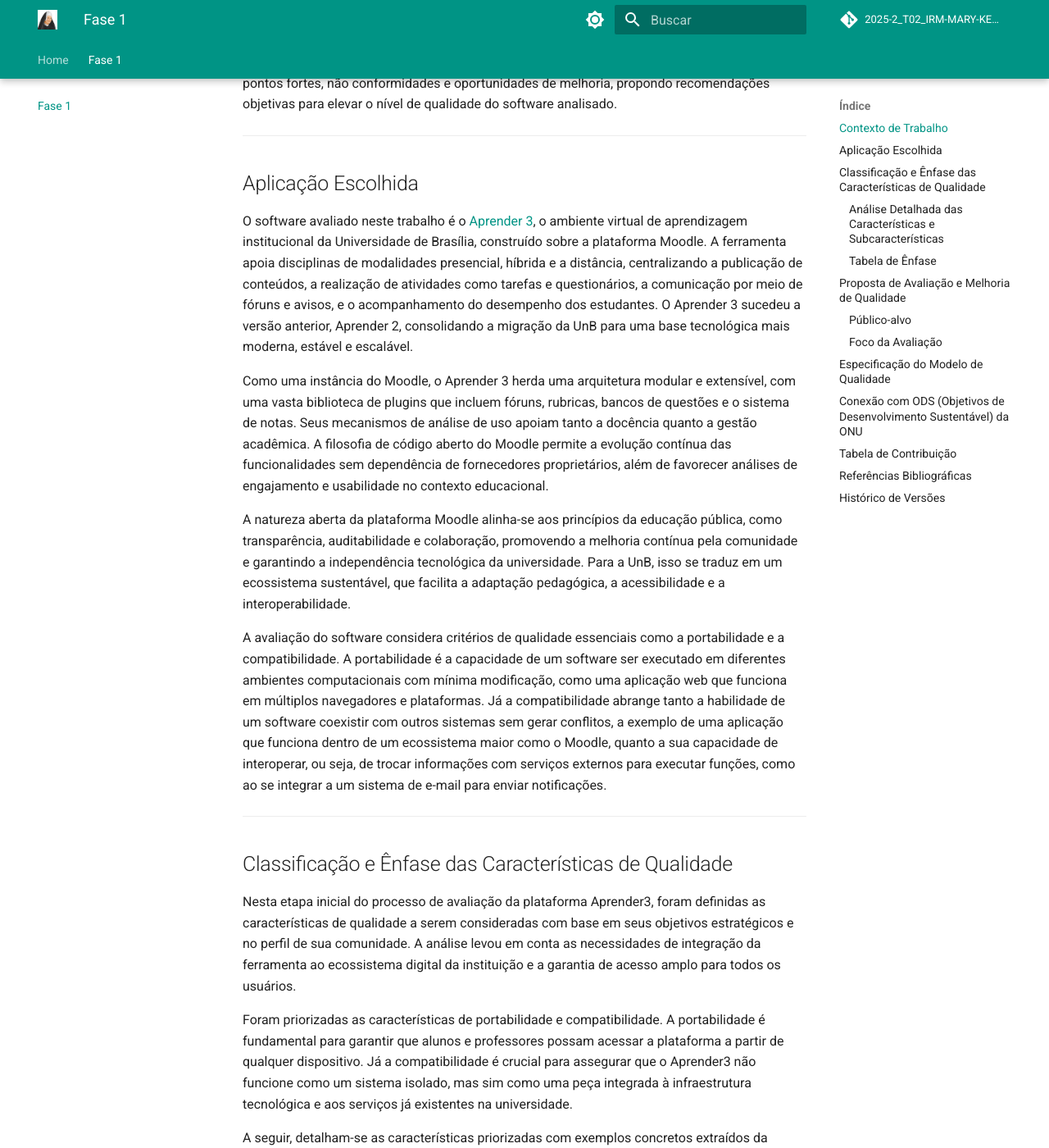
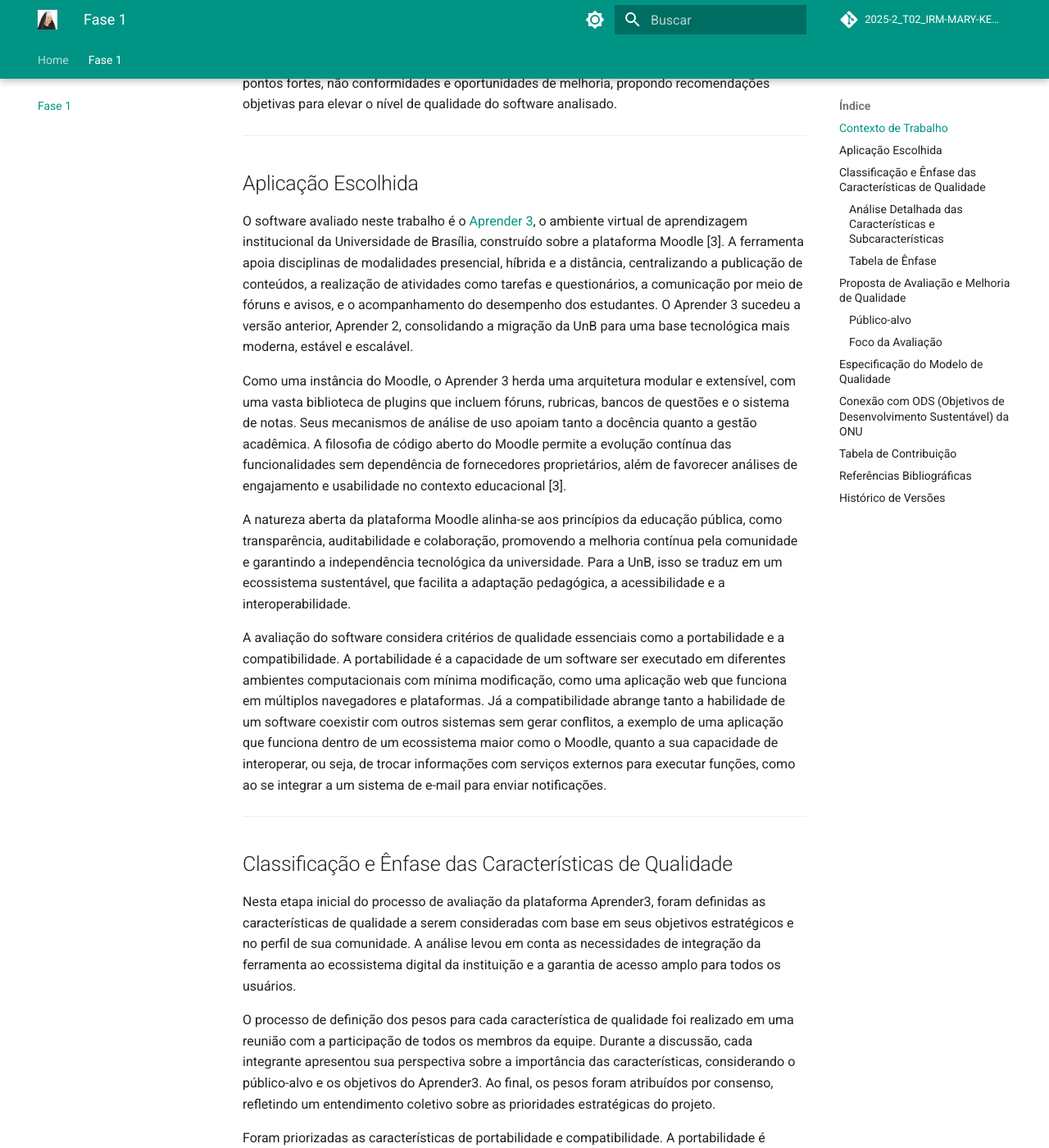
Before and after one commit to FCTE-Qualidade-de-Software-1/2025-2_T02_IRM-MARY-KELLER, an MkDocs documentation site: the page built from docs/fase_1/fase_1.md, in a window 1280 px wide and 1400 px high, scrolled down 360 px. Shown: the whole window at 82% size. Built offline with MkDocs 1.6.1 and Material for MkDocs 9.7.7, drawn with Linux system fonts in a browser that asks for light colours; comment, search, counter and statistics services are not loaded; some of the changed text lies outside the part shown.

Commit message:
Adicionando correçoes apos feedback

```diff
--- a/docs/fase_1/fase_1.md
+++ b/docs/fase_1/fase_1.md
@@ -10,9 +10,9 @@
 
 ## Aplicação Escolhida
 
-O software avaliado neste trabalho é o [Aprender 3](https://aprender3.unb.br/), o ambiente virtual de aprendizagem institucional da Universidade de Brasília, construído sobre a plataforma Moodle. A ferramenta apoia disciplinas de modalidades presencial, híbrida e a distância, centralizando a publicação de conteúdos, a realização de atividades como tarefas e questionários, a comunicação por meio de fóruns e avisos, e o acompanhamento do desempenho dos estudantes. O Aprender 3 sucedeu a versão anterior, Aprender 2, consolidando a migração da UnB para uma base tecnológica mais moderna, estável e escalável.
+O software avaliado neste trabalho é o [Aprender 3](https://aprender3.unb.br/), o ambiente virtual de aprendizagem institucional da Universidade de Brasília, construído sobre a plataforma Moodle [3]. A ferramenta apoia disciplinas de modalidades presencial, híbrida e a distância, centralizando a publicação de conteúdos, a realização de atividades como tarefas e questionários, a comunicação por meio de fóruns e avisos, e o acompanhamento do desempenho dos estudantes. O Aprender 3 sucedeu a versão anterior, Aprender 2, consolidando a migração da UnB para uma base tecnológica mais moderna, estável e escalável.
 
-Como uma instância do Moodle, o Aprender 3 herda uma arquitetura modular e extensível, com uma vasta biblioteca de plugins que incluem fóruns, rubricas, bancos de questões e o sistema de notas. Seus mecanismos de análise de uso apoiam tanto a docência quanto a gestão acadêmica. A filosofia de código aberto do Moodle permite a evolução contínua das funcionalidades sem dependência de fornecedores proprietários, além de favorecer análises de engajamento e usabilidade no contexto educacional.
+Como uma instância do Moodle, o Aprender 3 herda uma arquitetura modular e extensível, com uma vasta biblioteca de plugins que incluem fóruns, rubricas, bancos de questões e o sistema de notas. Seus mecanismos de análise de uso apoiam tanto a docência quanto a gestão acadêmica. A filosofia de código aberto do Moodle permite a evolução contínua das funcionalidades sem dependência de fornecedores proprietários, além de favorecer análises de engajamento e usabilidade no contexto educacional [3].
 
 A natureza aberta da plataforma Moodle alinha-se aos princípios da educação pública, como transparência, auditabilidade e colaboração, promovendo a melhoria contínua pela comunidade e garantindo a independência tecnológica da universidade. Para a UnB, isso se traduz em um ecossistema sustentável, que facilita a adaptação pedagógica, a acessibilidade e a interoperabilidade.
 
@@ -24,9 +24,11 @@
 
 Nesta etapa inicial do processo de avaliação da plataforma Aprender3, foram definidas as características de qualidade a serem consideradas com base em seus objetivos estratégicos e no perfil de sua comunidade. A análise levou em conta as necessidades de integração da ferramenta ao ecossistema digital da instituição e a garantia de acesso amplo para todos os usuários.
 
+O processo de definição dos pesos para cada característica de qualidade foi realizado em uma reunião com a participação de todos os membros da equipe. Durante a discussão, cada integrante apresentou sua perspectiva sobre a importância das características, considerando o público-alvo e os objetivos do Aprender3. Ao final, os pesos foram atribuídos por consenso, refletindo um entendimento coletivo sobre as prioridades estratégicas do projeto.
+
 Foram priorizadas as características de portabilidade e compatibilidade. A portabilidade é fundamental para garantir que alunos e professores possam acessar a plataforma a partir de qualquer dispositivo. Já a compatibilidade é crucial para assegurar que o Aprender3 não funcione como um sistema isolado, mas sim como uma peça integrada à infraestrutura tecnológica e aos serviços já existentes na universidade.
 
-A seguir, detalham-se as características priorizadas com exemplos concretos extraídos da análise do sistema, conforme os critérios da abordagem SQuaRE (ISO/IEC 25010).
+A seguir, detalham-se as características priorizadas com exemplos concretos extraídos da análise do sistema, conforme os critérios da abordagem SQuaRE (ISO/IEC 25010) [1].
 
 ### Análise Detalhada das Características e Subcaracterísticas
 
@@ -38,22 +40,20 @@
     * **Coexistência:** o Aprender 3 convive com o ecossistema Moodle e seus componentes, incluindo o aplicativo móvel e extensões de funcionalidade. Também opera de forma estável ao lado de serviços institucionais como repositórios de documentos, bibliotecas digitais e ferramentas de videoconferência adotadas pela universidade. Exemplos: abertura de PDFs hospedados em repositórios institucionais, incorporação de vídeos educacionais e utilização de salas virtuais de aula.
     * **Interoperabilidade:** o sistema integra-se a serviços institucionais para automatizar fluxos comuns, como envio de notificações por e-mail, publicação de avisos em massa e sincronização de prazos com calendários acadêmicos. Também permite troca de arquivos e referências com serviços de nuvem adotados pela instituição, bem como exportação de notas e relatórios para planilhas e sistemas administrativos quando habilitados. Exemplos: avisos de novas atividades enviados ao e-mail dos estudantes, eventos de prova aparecendo no calendário pessoal e exportação de notas para acompanhamento em relatórios acadêmicos.
 
-
 ### Tabela de Ênfase
 
 A classificação a seguir resume a ênfase de cada característica em uma escala de 1 a 5.
 
-| Característica        | Ênfase (1-5)         |
-|-----------------------|----------------------|
-| Compatibilidade       | 5 – grande interesse |
-| Portabilidade         | 5 – grande interesse |
-| Adequação Funcional   | 2 – baixo interesse  |
-| Usabilidade           | 2 – baixo interesse  |
-| Confiabilidade        | 2 – baixo interesse  |
+| Característica | Ênfase (1-5) |
+| --- | --- |
+| Compatibilidade | 5 – grande interesse |
+| Portabilidade | 5 – grande interesse |
+| Adequação Funcional | 2 – baixo interesse |
+| Usabilidade | 2 – baixo interesse |
+| Confiabilidade | 2 – baixo interesse |
 | Eficiência (Desempenho)| 1 – nenhum interesse |
-| Segurança             | 1 – nenhum interesse |
-| Manutenibilidade      | 1 – nenhum interesse |
-
+| Segurança | 1 – nenhum interesse |
+| Manutenibilidade | 1 – nenhum interesse |
 
 Essa priorização servirá como base para a especificação das métricas e o planejamento da avaliação, garantindo foco na capacidade do Aprender3 de operar de forma integrada, flexível e acessível dentro do ambiente tecnológico da instituição.
 
@@ -63,13 +63,14 @@
 
 A proposta busca elevar a qualidade da plataforma Aprender3 (Moodle da UnB), a partir do ponto de vista dos seus usuários (professores e estudantes) e também dos desenvolvedores e da equipe de suporte. O foco é garantir que o ambiente virtual de aprendizagem (AVA) seja acessível e confiável para apoiar o ensino e a pesquisa na Universidade de Brasília.
 
+A avaliação será conduzida por meio de testes manuais e automatizados, focados em cenários de uso real. Serão utilizados checklists para verificar a consistência da interface em diferentes navegadores e dispositivos, além de scripts para testar a integração com APIs de serviços institucionais, como o sistema de e-mail. Adicionalmente, será aplicada uma pesquisa de satisfação com um grupo de estudantes para coletar feedback sobre a experiência de uso em dispositivos móveis e computadores.
+
 ### Público-alvo
 
 Embora o público principal do Aprender3 seja composto por professores e estudantes da UnB, é fundamental reconhecer os diferentes perfis e níveis de familiaridade e acessibilidade dos usuários para com a plataforma Moodle. Em geral, a aplicação abrange a gestão de:
 
- - Disciplinas de Graduação e Pós-Graduação: Servindo como espaço central para a disponibilização de conteúdo, comunicação, atividades avaliativas e interação.
- - Cursos de Extensão, Treinamentos e Projetos Especiais: Apoiando diversas iniciativas da universidade.
-
+* Disciplinas de Graduação e Pós-Graduação: Servindo como espaço central para a disponibilização de conteúdo, comunicação, atividades avaliativas e interação.
+* Cursos de Extensão, Treinamentos e Projetos Especiais: Apoiando diversas iniciativas da universidade.
 
 ### Foco da Avaliação
 
```
Also changed, not shown: other parts of docs/fase_1/fase_1.md (+11 -12 lines).
